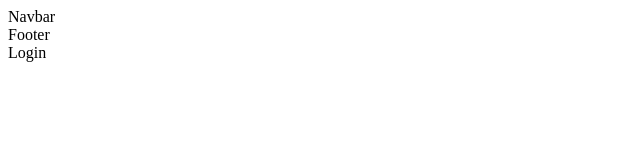
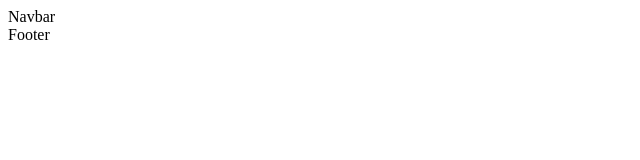
Before and after one commit to olritch/original-graphics, a React (Create React App) app: page / in a window 1280 px wide. Shown: the top 160 px of the page, without its empty margins (0-640 px from the left). Built offline with nearby package versions, Linux system fonts and the light colour scheme.

Commit message:
added navbar, footer and login to routing

```diff
--- a/src/components/App.js
+++ b/src/components/App.js
@@ -1,19 +1,21 @@
 import React from 'react';
+import { BrowserRouter, Route } from 'react-router-dom'
 import Navbar from './Navbar';
 import Footer from './Footer';
 import Login from './Login';
 
-class App extends React.Component {
-
-    render() {
+const App = () => {
     return (
         <div>
+            <BrowserRouter>
+                <div>
                     <Navbar />
+                    <Route path = '/login' exact component={Login} />
                     <Footer />
-                <Login />
+                </div>
+            </BrowserRouter>
         </div>
     )
 }
-}
 
 export default App;
```
Lines whose indentation alone changed are shown as unchanged.
